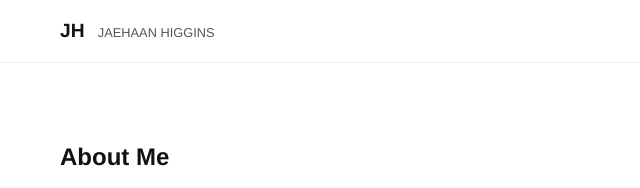
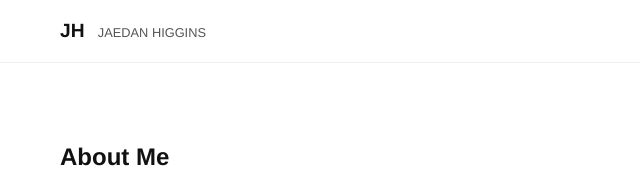
Before and after one commit to JaedanHiggins/Portfolio, a plain HTML site: page about.html in a window 1280 px wide. Shown: the top 188 px of the page, 0-640 px from the left. Drawn offline with Linux system fonts and the light colour scheme.

Commit message:
Update about.html

```diff
--- a/about.html
+++ b/about.html
@@ -3,12 +3,12 @@
 <head>
   <meta charset="UTF-8" />
   <meta name="viewport" content="width=device-width, initial-scale=1.0" />
-  <title>About | JaeHaan Higgins</title>
+  <title>About | Jaedan Higgins</title>
   <link rel="stylesheet" href="style.css" />
 </head>
 <body>
   <header>
-    <div class="logo">JH <span>JAEHAAN HIGGINS</span></div>
+    <div class="logo">JH <span>JAEDAN HIGGINS</span></div>
     <nav>
       <a href="index.html">Work</a>
       <a href="about.html" class="active">About</a>
```
